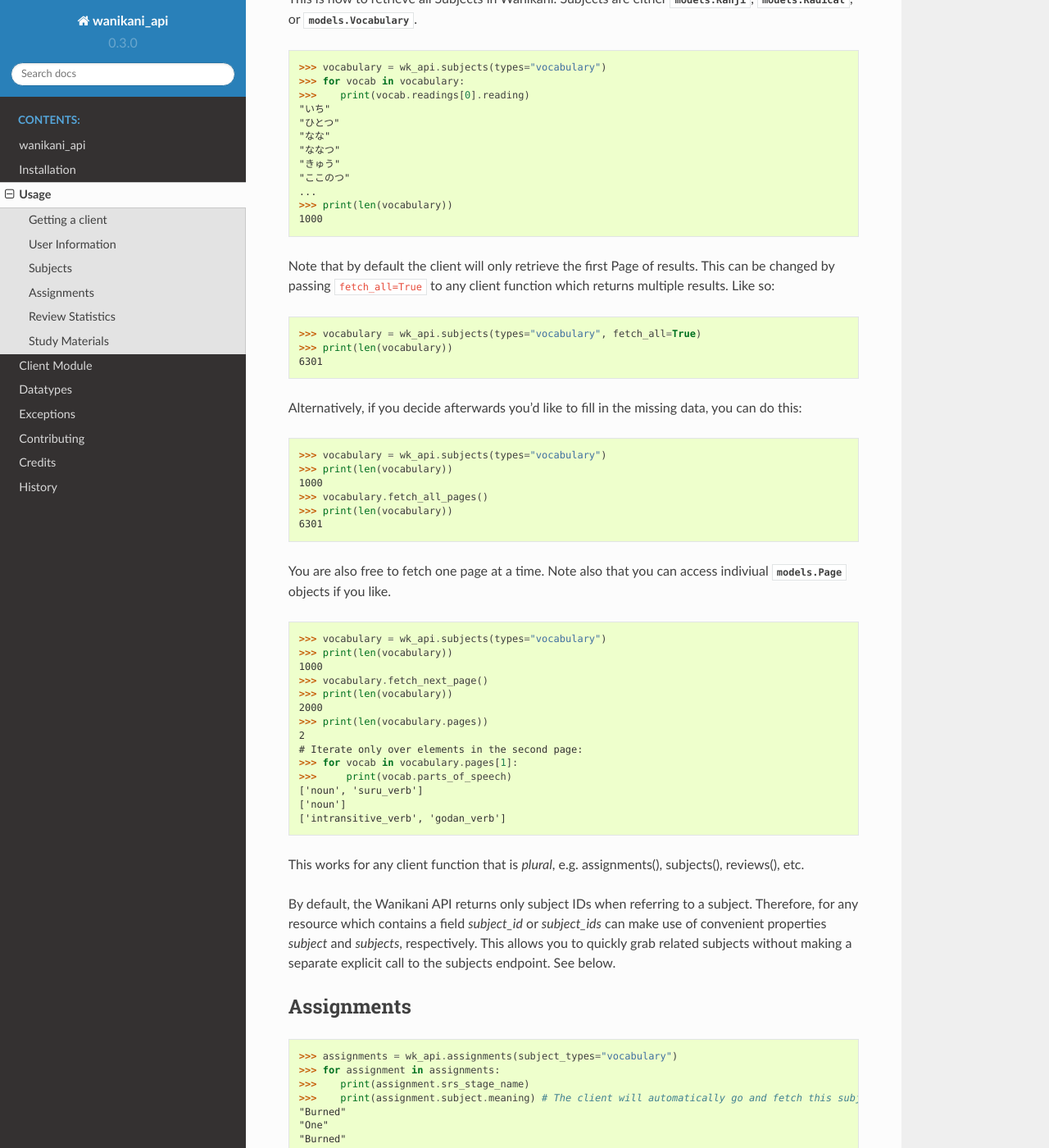
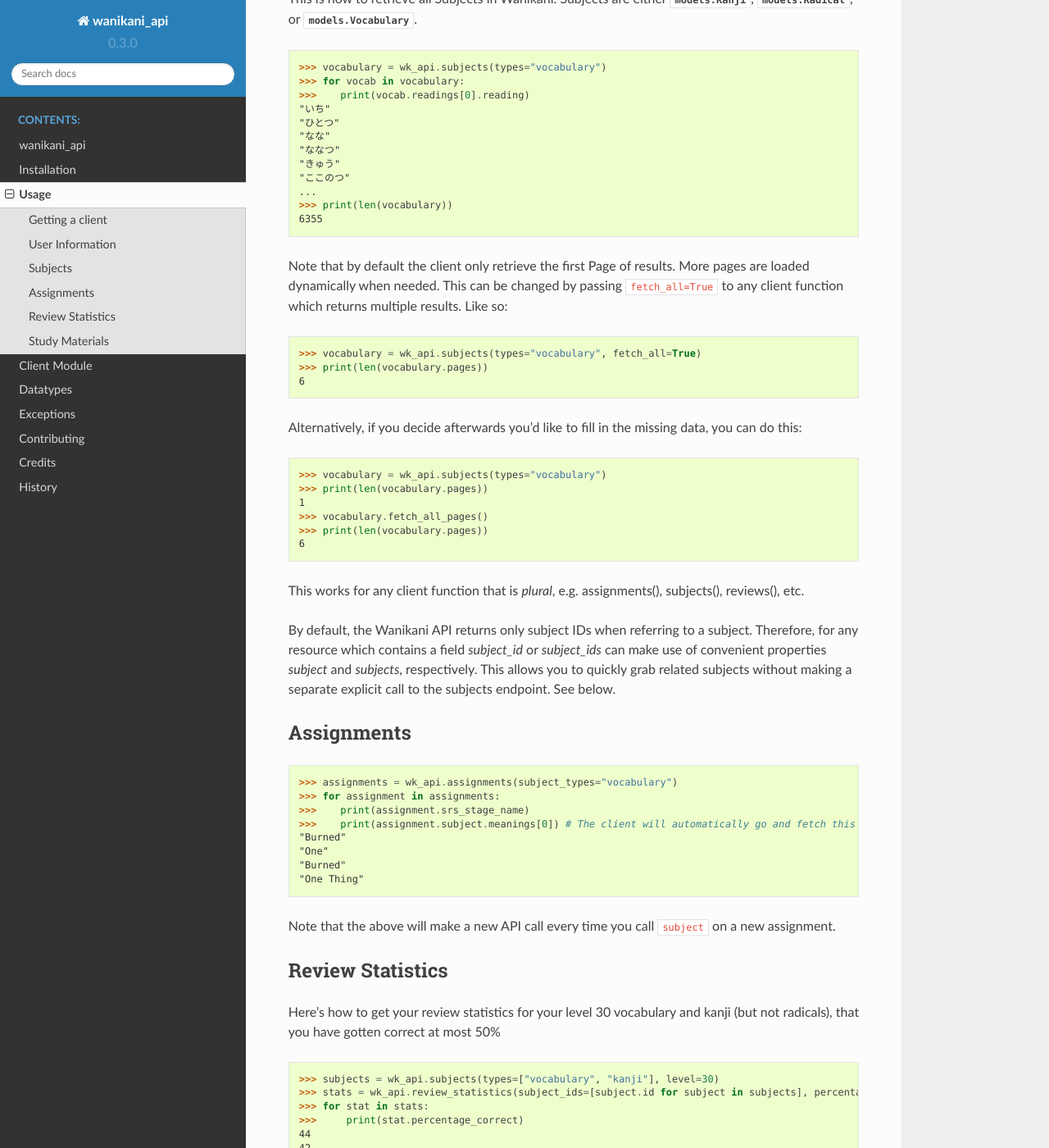
Before and after one commit to Kaniwani/wanikani_api, a Sphinx documentation site: the page built from docs/usage.rst, in a window 1280 px wide and 1400 px high, scrolled down 558 px. Shown: the whole window at 82% size. Built offline with Sphinx 7.4.7 and the Read the Docs theme 2.0.0, drawn with Linux system fonts in a browser that asks for light colours.

Commit message:
Update docs for lazy fetch in iterator

```diff
--- a/docs/usage.rst
+++ b/docs/usage.rst
@@ -38,41 +38,24 @@ This is how to retrieve all Subjects in Wanikani. Subjects are either :class:`.m
     "ここのつ"
     ...
     >>> print(len(vocabulary))
-    1000
+    6355
 
 
-Note that by default the client will only retrieve the first Page of results. This can be changed by passing ``fetch_all=True`` to any client function
-which returns multiple results. Like so:
+Note that by default the client only retrieve the first Page of results. More pages are loaded dynamically when needed. This can be
+changed by passing ``fetch_all=True`` to any client function which returns multiple results. Like so:
 
     >>> vocabulary = wk_api.subjects(types="vocabulary", fetch_all=True)
-    >>> print(len(vocabulary))
-    6301
+    >>> print(len(vocabulary.pages))
+    6
 
 Alternatively, if you decide afterwards you'd like to fill in the missing data, you can do this:
 
     >>> vocabulary = wk_api.subjects(types="vocabulary")
-    >>> print(len(vocabulary))
-    1000
+    >>> print(len(vocabulary.pages))
+    1
     >>> vocabulary.fetch_all_pages()
-    >>> print(len(vocabulary))
-    6301
-
-You are also free to fetch one page at a time. Note also that you can access indiviual :class:`.models.Page` objects if you like.
-
-    >>> vocabulary = wk_api.subjects(types="vocabulary")
-    >>> print(len(vocabulary))
-    1000
-    >>> vocabulary.fetch_next_page()
-    >>> print(len(vocabulary))
-    2000
     >>> print(len(vocabulary.pages))
-    2
-    # Iterate only over elements in the second page:
-    >>> for vocab in vocabulary.pages[1]:
-    >>>     print(vocab.parts_of_speech)
-    ['noun', 'suru_verb']
-    ['noun']
-    ['intransitive_verb', 'godan_verb']
+    6
 
 This works for any client function that is *plural*, e.g. assignments(), subjects(), reviews(), etc.
 
@@ -86,7 +69,7 @@ ___________
     >>> assignments = wk_api.assignments(subject_types="vocabulary")
     >>> for assignment in assignments:
     >>>    print(assignment.srs_stage_name)
-    >>>    print(assignment.subject.meaning) # The client will automatically go and fetch this subject for you.
+    >>>    print(assignment.subject.meanings[0]) # The client will automatically go and fetch this subject for you.
     "Burned"
     "One"
     "Burned"
```
